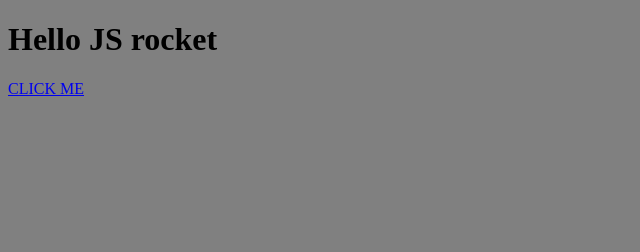
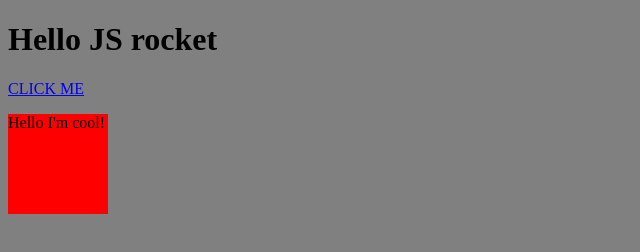
Before and after one commit to amr1741/js-rocket, a plain HTML site: page index.html in a window 1280 px wide. Both pictures are taken after a click on the link "CLICK ME". Shown: the whole page, without its empty margins (0-640 px from the left). Drawn offline with Linux system fonts and the light colour scheme.

Commit message:
Added some cool js elements

```diff
--- a/css/style.css
+++ b/css/style.css
@@ -1,3 +1,16 @@
 body{
 	background-color: grey;
 }
+
+.cool{
+	visibility: hidden;
+	width: 100px;
+	height: 100px;
+	background-color: green;
+	transition: background-color 2s;
+}
+
+.cool.red{
+	visibility: visible;
+	background-color: red;
+}
--- a/index.html
+++ b/index.html
@@ -7,6 +7,10 @@
 </head>
 <body>
 	<h1>Hello JS rocket</h1>
-	<a href="#" onclick="sayMyName('Adam');">CLICK ME</a>
+	<a href="#" onclick="doCoolStuff();">CLICK ME</a>
+
+	<div class="cool" id="cool">
+		<p>Hello I'm cool!</p>
+	</div>
 </body>
 </html>
--- a/js/script.js
+++ b/js/script.js
@@ -1,3 +1,14 @@
+// this function does this.
+var doCoolStuff = function () {
+	var currentClassName = document.getElementById('cool').className;
+
+	// changing class name
+	if (currentClassName == 'cool') {
+		document.getElementById('cool').className = 'cool red';
+	} else {
+		document.getElementById('cool').className = 'cool';
+	}
+}
 var sayMyName = function (name) {
 	alert('My name is '+name);
 }
```
Also changed, not shown: 1 other file.
